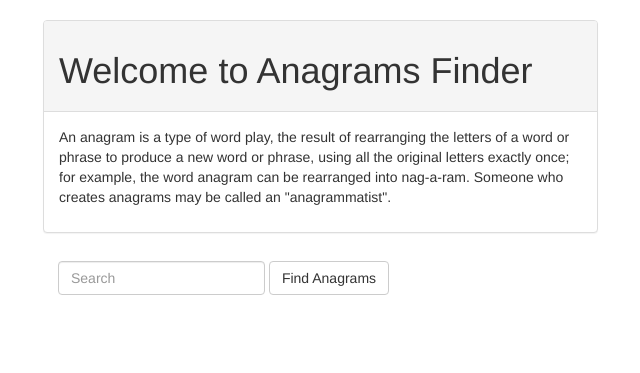
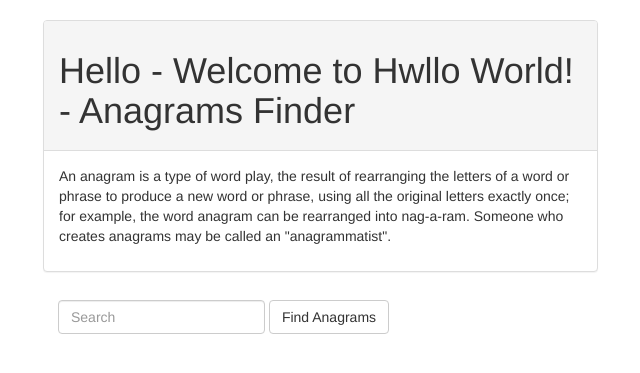
Before and after one commit to golden-eagle-it-technologies/anagrams, a Django app: page / in a window 1280 px wide. Shown: the top 373 px of the page, without its empty margins (27-667 px from the left). Run offline with Django 3.2, Linux system fonts and the light colour scheme; some libraries are stand-ins or nearby versions.

Commit message:
template changed

```diff
--- a/apps/anagrams/templates/anagrams.html
+++ b/apps/anagrams/templates/anagrams.html
@@ -43,7 +43,7 @@
 
 <div class="panel panel-default">
   <!-- Default panel contents -->
-  <div class="panel-heading"><h1>{% if word == "NONE" %}Welcome to {% endif %}Anagrams Finder</h1></div>
+  <div class="panel-heading"><h1>{% if word == "NONE" %}Hello - Welcome to {% endif %}Hwllo World! - Anagrams Finder</h1></div>
   <div class="panel-body">
     <p>An anagram is a type of word play, the result of rearranging the letters of a word or phrase to produce a new word or phrase, using all the original letters exactly once; for example, the word anagram can be rearranged into nag-a-ram. Someone who creates anagrams may be called an "anagrammatist".</p>
   </div>
@@ -86,7 +86,7 @@ You have to try a word to find an anagrams!
   <!-- Table -->
 <table class="table table-striped">
 <tr><th width=20%>#</th><th width=80%>Anagram Words</th></tr>
-{% for item in anagrams%}
+{% for item in anagrams %}
 <tr><td>{{ forloop.counter }}</td><td>{{ item }}</td></tr>
 {% endfor %}
 </table>
```
